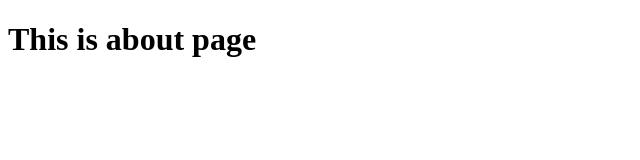
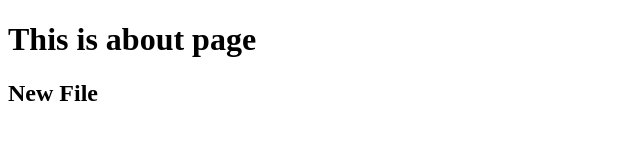
Before and after one commit to Abdullah4021/git-tutorial, a plain HTML site: page about.html in a window 1280 px wide. Shown: the whole page, without its empty margins (0-640 px from the left). Drawn offline with Linux system fonts and the light colour scheme.

Commit message:
changed about.html 1

```diff
--- a/about.html
+++ b/about.html
@@ -8,5 +8,6 @@
 </head>
 <body>
     <h1>This is about page</h1>
+    <h2>New File</h2>
 </body>
 </html>
```
